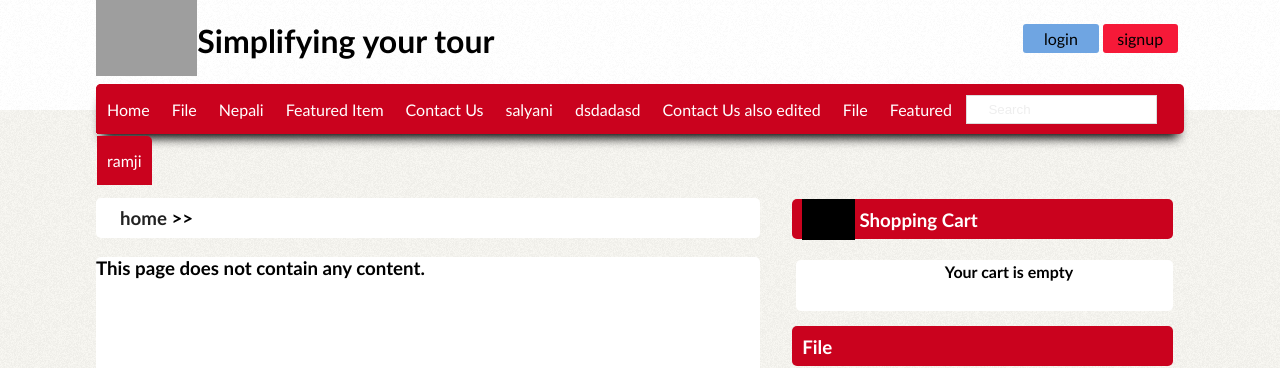
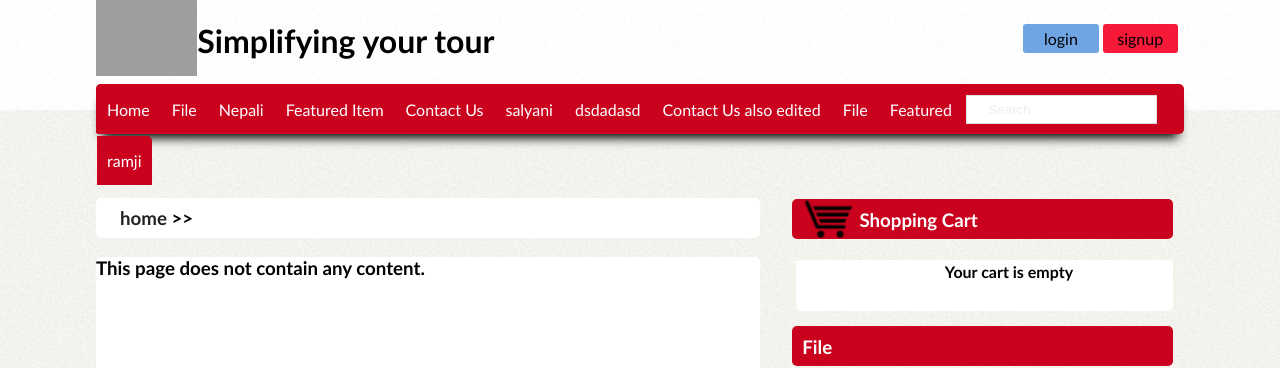
Before and after one commit to infotechnab/SmartCart, a CodeIgniter app: page /bnw/index.php/view/details/1 in a window 1280 px wide. Shown: the top 368 px of the page. Run offline with CodeIgniter, Linux system fonts and the light colour scheme; data comes from the database, SQL or seed files in the repository; data that the repository does not hold is empty; some libraries are stand-ins or nearby versions; grey boxes are pictures that could not be loaded.

```diff
--- a/application/views/templates/category_page.php
+++ b/application/views/templates/category_page.php
@@ -164,7 +164,7 @@ if (!empty($product)) {
 
 <div id='sidebar'>
     <div class="redColouredDiv" id='sidebarContent'>
-        <div id="sideBarImage"><img src="<?php echo base_url() . "content/uploads/images/shopping-cart-icon-614x460.png"; ?>"/> </div>
+        <div id="sideBarImage"><img src="<?php echo base_url() . "content/uploads/images/addtocart.png"; ?>"/> </div>
         <h3>Shopping Cart</h3>
     </div>
     <div class='cartItems' id="shopping_cart">
--- a/application/views/templates/content.php
+++ b/application/views/templates/content.php
@@ -95,7 +95,7 @@ $(document).ready(function() {
 
     $(".addToCarts").live('click', function() {
 
-        $('.slide').css({opacity: 0.3});
+        //$('.slide').css({opacity: 0.3});
         var id = $(this).val();
         var dataString = 'itemid=' + id;
         $.ajax({
--- a/application/views/templates/details.php
+++ b/application/views/templates/details.php
@@ -260,7 +260,7 @@ $(document).ready(function() {
 
         <div id='sidebar'>
             <div class="redColouredDiv" id='sidebarContent'>
-                <div id="sideBarImage"><img src="<?php echo base_url() . "content/uploads/images/shopping-cart-icon-614x460.png"; ?>"/> </div>
+                <div id="sideBarImage"><img src="<?php echo base_url() . "content/uploads/images/addtocart.png"; ?>"/> </div>
                 <h3>Shopping Cart</h3>
             </div>
             <div class='sidebarContentNext' id="shopping_cart">
--- a/application/views/templates/error_landing_page.php
+++ b/application/views/templates/error_landing_page.php
@@ -23,7 +23,7 @@
 
         <div id='sidebar'>
             <div class="redColouredDiv" id='sidebarContent'>
-                <div id="sideBarImage"><img src="<?php echo base_url() . "content/uploads/images/shopping-cart-icon-614x460.png"; ?>"/> </div>
+                <div id="sideBarImage"><img src="<?php echo base_url() . "content/uploads/images/addtocart.png"; ?>"/> </div>
                 <h3>Shopping Cart</h3>
             </div>
             <div class='sidebarContentNext' id="shopping_cart">
--- a/application/views/templates/sidebarview.php
+++ b/application/views/templates/sidebarview.php
@@ -11,6 +11,7 @@
 		                    </div>
 		                    <div class="cartImage" style="float: left; width: 40%; min-height: 40px; margin: 0px; padding: 0px;">
 		                       <?php $a=  strlen($product_list->name);
+
                                        if($a<=15){
                                        ?>
                                         <p><b><?php echo $product_list->name;  ?></b></p>
--- a/application/views/templates/single_page.php
+++ b/application/views/templates/single_page.php
@@ -100,7 +100,7 @@ $this->load->helper('currency');
 
 <div id='sidebar'>
     <div class="redColouredDiv" id='sidebarContent'>
-        <div id="sideBarImage"><img src="<?php echo base_url() . "content/uploads/images/shopping-cart-icon-614x460.png"; ?>"/> </div>
+        <div id="sideBarImage"><img src="<?php echo base_url() . "content/uploads/images/addtocart.png"; ?>"/> </div>
         <h3>Shopping Cart</h3>
     </div>
     <div class='cartItems' id="shopping_cart">
```
